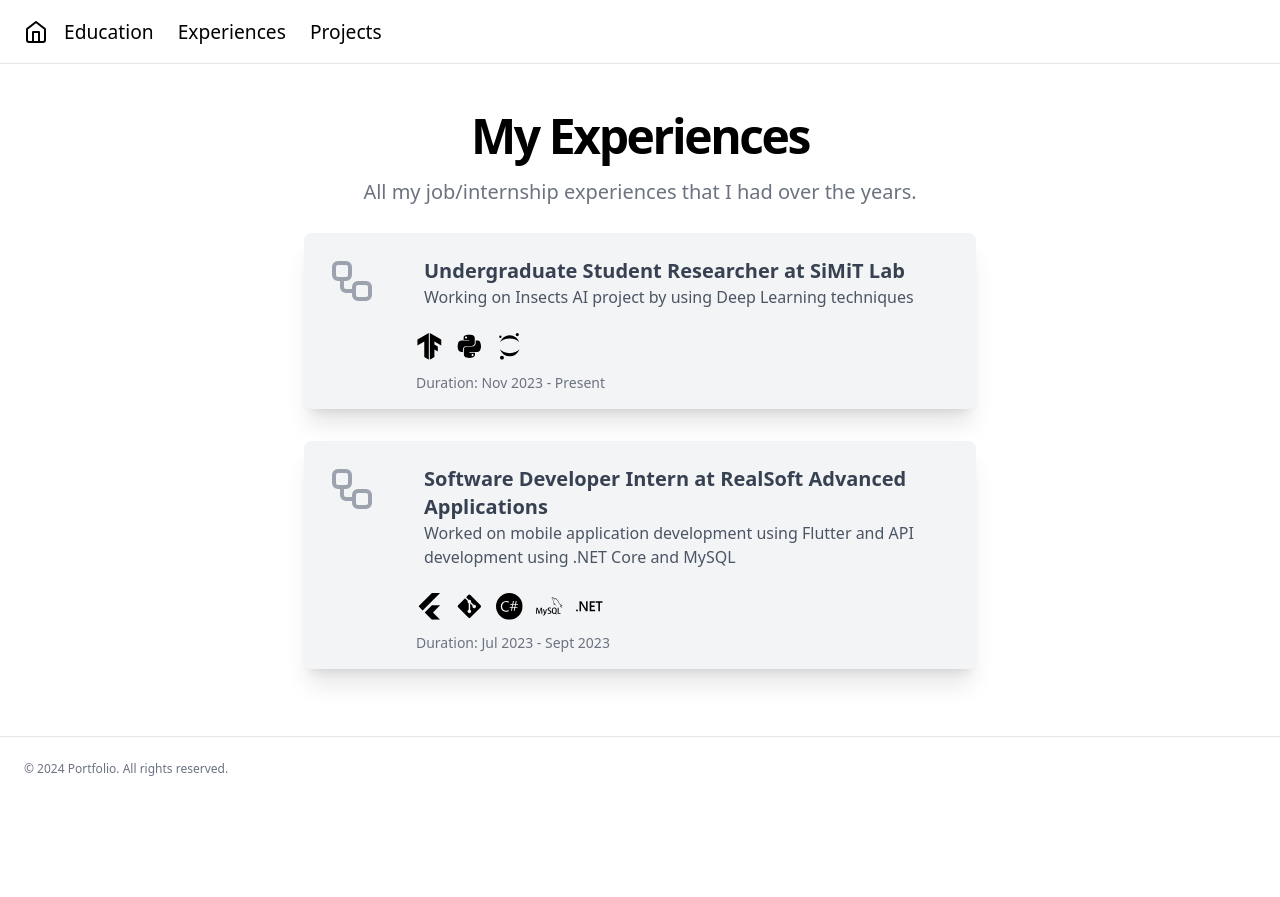
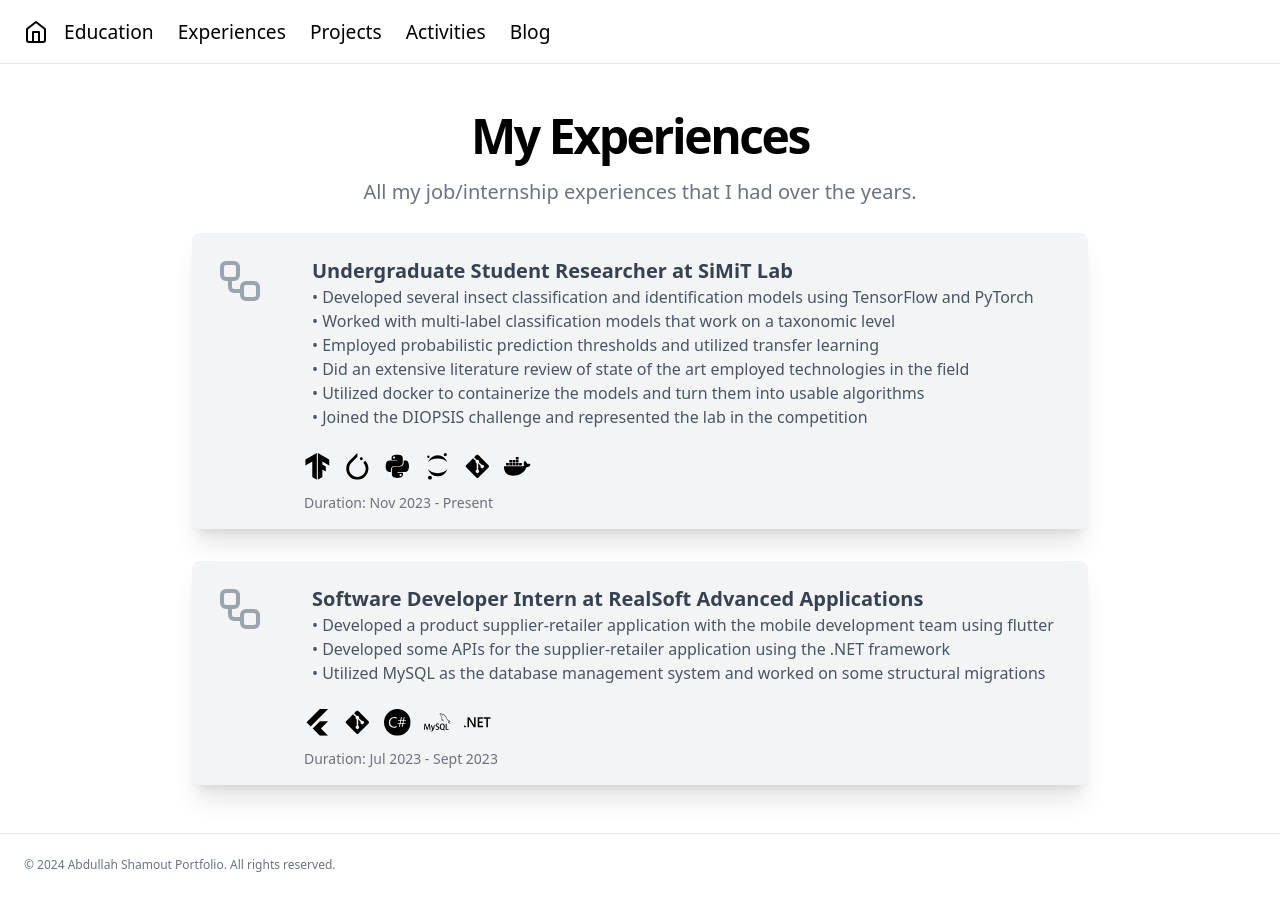
Before and after one commit to AbdullahSh20/AbdullahSh20.github.io, a React (Vite) app: page /experiences in a window 1280 px wide. Before the commit the page ends 800 px from the top, so only its background shows below. Built offline with nearby package versions, Linux system fonts and the light colour scheme.

Commit message:
add activities and blog pages, edit some content, changed some card designs

```diff
--- a/public/src/App.jsx
+++ b/public/src/App.jsx
@@ -6,6 +6,8 @@ import HomePage from './pages/HomePage';
 import ProjectsPage from './pages/ProjectsPage';
 import ExperiencesPage from './pages/ExperiencesPage';
 import EducationPage from './pages/EducationPage';
+import BlogPage from './pages/BlogPage';
+import ActivitiesPage from './pages/ActivitiesPage';
 
 function App() {
   return (
@@ -18,11 +20,13 @@ function App() {
             <Route path="/projects" element={<ProjectsPage />} />
             <Route path="/experiences" element={<ExperiencesPage />} />
             <Route path="/education" element={<EducationPage />} />
+            <Route path="/blog" element={<BlogPage />} />
+            <Route path="/activities" element={<ActivitiesPage />} />
           </Routes>
         </div>
       </Router>
       <footer className="flex items-center h-16 px-4 border-t md:px-6">
-        <p className="text-xs text-gray-500 dark:text-gray-700">© 2024 Portfolio. All rights reserved.</p>
+        <p className="text-xs text-gray-500 dark:text-gray-700">© 2024 Abdullah Shamout Portfolio. All rights reserved.</p>
       </footer>
     </div>
   );
--- a/public/src/components/ExperienceCard.jsx
+++ b/public/src/components/ExperienceCard.jsx
@@ -3,7 +3,7 @@ import SkillIcon from './SkillIcon';
 
 const ExperienceCard = ({ companyName, position, description, duration, skills }) => {
     return (
-        <div className="w-full max-w-2xl bg-gray-100 shadow-xl rounded-lg">
+        <div className="w-full max-w-4xl bg-gray-100 shadow-xl rounded-lg">
             <div className="flex justify-start p-6">
                 <div>
                     <WorkflowIcon className="h-12 w-12 text-gray-400 mr-12" />
--- a/public/src/components/Navbar.jsx
+++ b/public/src/components/Navbar.jsx
@@ -17,6 +17,12 @@ function Navbar() {
                 </Link>
                 <Link to="/projects" className="navbar-link hover:underline text-base lg:text-custom">
                     Projects
+                </Link>
+                <Link to="/activities" className="navbar-link hover:underline text-base lg:text-custom">
+                    Activities
+                </Link>
+                <Link to="/blog" className="navbar-link hover:underline text-base lg:text-custom">
+                    Blog
                 </Link>
             </nav>
         </header>
--- /dev/null
+++ b/public/src/pages/ActivitiesPage.jsx
@@ -0,0 +1,22 @@
+import React from 'react';
+
+function ActivitiesPage() {
+    return (
+        <div className="flex flex-col items-center justify-center">
+            <main className="flex flex-col gap-8 w-full">
+                <section className="w-full py-12 flex items-center justify-center">
+                    <div className="container px-4">
+                        <div className="space-y-4 text-center">
+                            <h1 className="text-3xl font-bold tracking-tighter sm:text-5xl">My Activities</h1>
+                            <p className="max-w-[700px] mx-auto text-gray-500 xl:text-xl/relaxed pb-2">
+                                This page is currently under construction.
+                            </p>
+                        </div>
+                    </div>
+                </section>
+            </main>
+        </div>
+    );
+}
+
+export default ActivitiesPage;
--- /dev/null
+++ b/public/src/pages/BlogPage.jsx
@@ -0,0 +1,22 @@
+import React from 'react';
+
+function BlogPage() {
+    return (
+        <div className="flex flex-col items-center justify-center">
+            <main className="flex flex-col gap-8 w-full">
+            <section className="w-full py-12 flex items-center justify-center">
+                    <div className="container px-4">
+                        <div className="space-y-4 text-center">
+                            <h1 className="text-3xl font-bold tracking-tighter sm:text-5xl">Articles</h1>
+                            <p className="max-w-[700px] mx-auto text-gray-500 xl:text-xl/relaxed pb-2">
+                                This page is currently under construction.
+                            </p>
+                        </div>
+                    </div>
+                </section>
+            </main>
+        </div>
+    );
+}
+
+export default BlogPage;
--- a/public/src/pages/ExperiencesPage.jsx
+++ b/public/src/pages/ExperiencesPage.jsx
@@ -8,6 +8,8 @@ import { SiDotnet } from "react-icons/si";
 import { SiFlutter } from "react-icons/si";
 import { SiMysql } from "react-icons/si";
 import { FaGitAlt } from "react-icons/fa";
+import { SiPytorch } from "react-icons/si";
+import { FaDocker } from "react-icons/fa";
 
 function ExperiencesPage() {
     return (
@@ -23,14 +25,29 @@ function ExperiencesPage() {
                             <ExperienceCard
                                 companyName="SiMiT Lab"
                                 position="Undergraduate Student Researcher"
-                                description="Working on Insects AI project by using Deep Learning techniques"
+                                description={
+                                    <div>
+                                        <p>• Developed several insect classification and identification models using TensorFlow and PyTorch</p>
+                                        <p>• Worked with multi-label classification models that work on a taxonomic level</p>
+                                        <p>• Employed probabilistic prediction thresholds and utilized transfer learning</p>
+                                        <p>• Did an extensive literature review of state of the art employed technologies in the field</p>
+                                        <p>• Utilized docker to containerize the models and turn them into usable algorithms</p>
+                                        <p>• Joined the DIOPSIS challenge and represented the lab in the competition</p>
+                                    </div>
+                                }
                                 duration="Nov 2023 - Present"
-                                skills={[<SiTensorflow />, <FaPython />, <SiJupyter />]}
+                                skills={[<SiTensorflow />, <SiPytorch />, <FaPython />, <SiJupyter />, <FaGitAlt />, <FaDocker />]}
                             />
                             <ExperienceCard
                                 companyName="RealSoft Advanced Applications"
                                 position="Software Developer Intern"
-                                description="Worked on mobile application development using Flutter and API development using .NET Core and MySQL"
+                                description={
+                                    <div>
+                                        <p>• Developed a product supplier-retailer application with the mobile development team using flutter</p>
+                                        <p>• Developed some APIs for the supplier-retailer application using the .NET framework</p>
+                                        <p>• Utilized MySQL as the database management system and worked on some structural migrations</p>
+                                    </div>
+                                }
                                 duration="Jul 2023 - Sept 2023"
                                 skills={[<SiFlutter />, <FaGitAlt />, <SiCsharp />, <SiMysql />, <SiDotnet />]}
                             />
--- a/public/src/pages/HomePage.jsx
+++ b/public/src/pages/HomePage.jsx
@@ -6,6 +6,9 @@ import { FaFilePdf } from "react-icons/fa6";
 import { SiTensorflow } from "react-icons/si";
 import { FaPython } from "react-icons/fa";
 import { SiJupyter } from "react-icons/si";
+import { FaGitAlt } from "react-icons/fa";
+import { FaDocker } from "react-icons/fa";
+import { SiPytorch } from "react-icons/si";
 import ExperienceCard from '../components/ExperienceCard';
 import { Link } from 'react-router-dom';
 
@@ -135,7 +138,7 @@ function HomePage() {
                     </div>
                 </section>
 
-                <section className="w-full py-16 md:py-32 flex items-center justify-center m-0">
+                <section className="w-full py-16 md:py-16 flex items-center justify-center m-0">
                     <div className="container space-y-12 px-4 md:px-6">
                         <div className="flex flex-col items-center justify-center space-y-4 text-center">
                             <div className="space-y-2">
@@ -151,9 +154,18 @@ function HomePage() {
                             <ExperienceCard
                                 companyName="SiMiT Lab"
                                 position="Undergraduate Student Researcher"
-                                description="Working on Insects AI project by using Deep Learning techniques"
+                                description={
+                                    <div>
+                                        <p>• Developed several insect classification and identification models using TensorFlow and PyTorch</p>
+                                        <p>• Worked with multi-label classification models that work on a taxonomic level</p>
+                                        <p>• Employed probabilistic prediction thresholds and utilized transfer learning</p>
+                                        <p>• Did an extensive literature review of state of the art employed technologies in the field</p>
+                                        <p>• Utilized docker to containerize the models and turn them into usable algorithms</p>
+                                        <p>• Joined the DIOPSIS challenge and represented the lab in the competition</p>
+                                    </div>
+                                }
                                 duration="Nov 2023 - Present"
-                                skills={[<SiTensorflow />, <FaPython />, <SiJupyter />]}
+                                skills={[<SiTensorflow />, <SiPytorch />, <FaPython />, <SiJupyter />, <FaGitAlt />, <FaDocker />]}
                             />
                         </div>
                     </div>
```
Also changed, not shown: public/src/components/ProjectCard.jsx (+9 -7 lines), public/src/pages/ProjectsPage.jsx (+16 -4 lines), public/src/assets/PersonalProjects/Portfolio.png (added).
